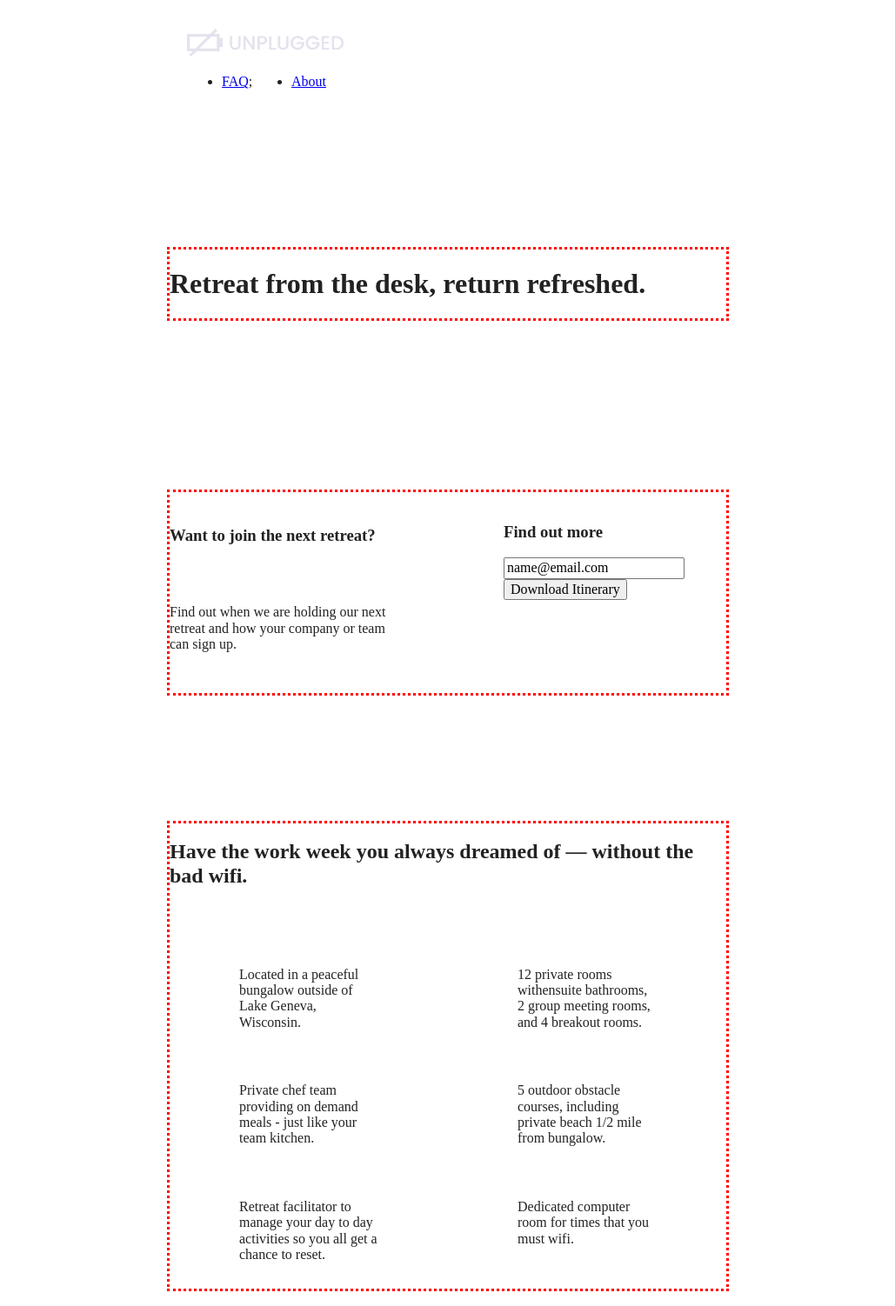
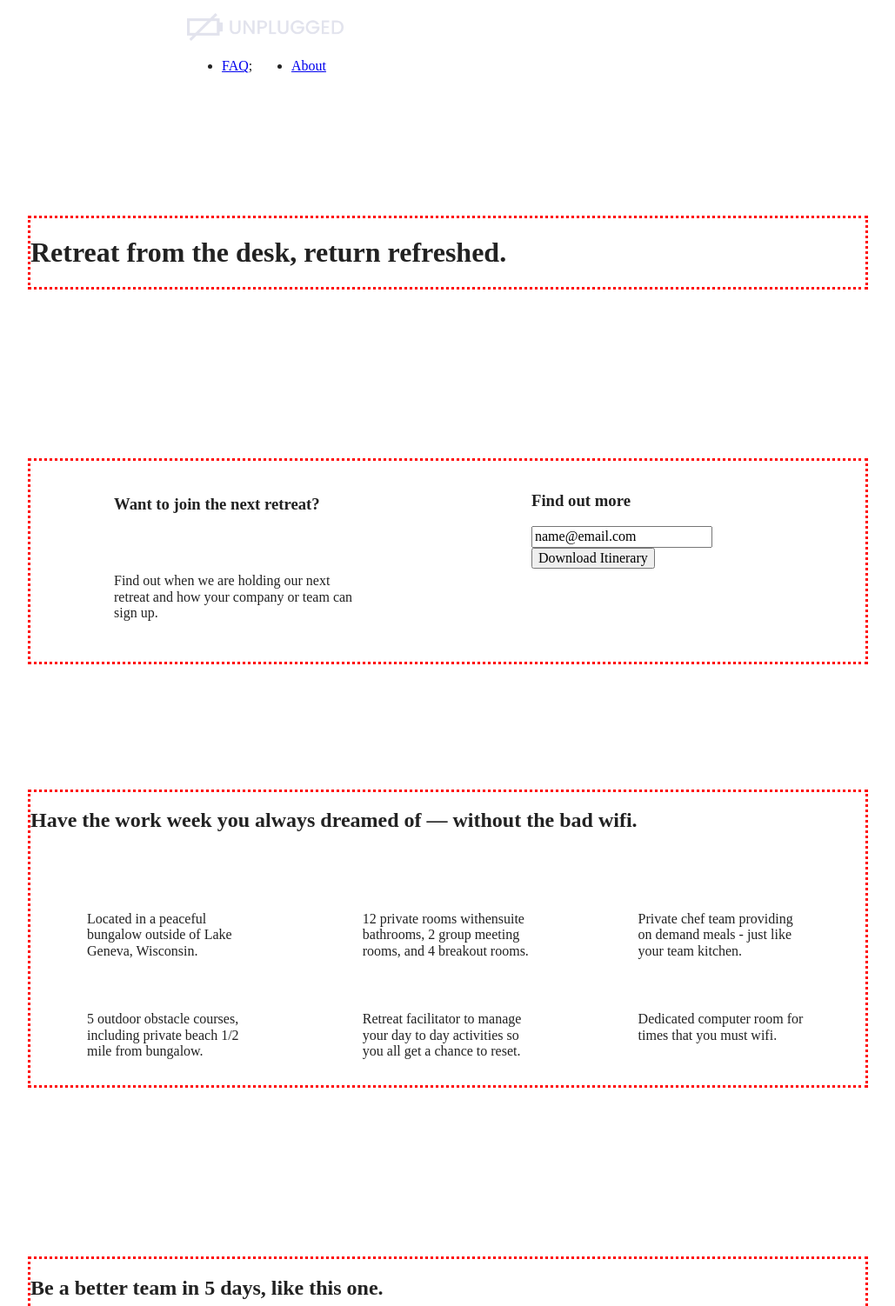
Before and after one commit to cerazo87/unplugged-project, a website built with Parcel: page index.html in a window 1280 px wide. Shown: the top 1502 px of the page at 87% size, without its empty margins (125-1154 px from the left). Built offline with nearby package versions, Linux system fonts and the light colour scheme.

Commit message:
Added Desktop css

```diff
--- a/css/main.css
+++ b/css/main.css
@@ -604,7 +604,7 @@ aside .content-wrapper .form {
 }
 
 .features .features-item-description {
-  width: 50%;
+  width: 62%;
 }
 
 .reviews article {
@@ -676,6 +676,64 @@ footer .copyright {
 
 @media only screen and (min-width: 1200px) {
   /*Desktop Styles here*/
+
+.content-wrapper {
+  max-width: 960px;
+}
+
+/* General styles */
+  .content-wrapper {
+    max-width: 960px;
+  }
+
+  /* Header */
+  header {
+    padding: 15px 0;
+  }
+
+  /* Hero */
+  .hero-area h1 {
+    width: 80%;
+  }
+
+  /* Aside */
+  aside .content-wrapper {
+    justify-content: space-around;
+  }
+
+  aside .content-wrapper .form-description,
+  aside .content-wrapper .form {
+    width: 30%;
+  }
+
+  /* Features */
+
+  .features h2 {
+    width: 90%;
+  }
+
+  .features article {
+    flex-basis: 33%;
+  }
+
+  /* Reviews */
+  .reviews article div {
+    width: 42%;
+  }
+
+  /*About Page */
+
+  .mission h2,
+  .contact-section .content-wrapper h2 {
+    width: 95%;
+  }
+
+  /* FAQ Page*/
+  .faq h2 {
+    width: 100%;
+  }
+
+}
 
 
 
--- a/index.html
+++ b/index.html
@@ -26,7 +26,7 @@
   <header>
   <!-- Add your site or application content here -->
     <div>
-      <a href="unpluggedlogo"><img src="img/unpluggedlogo.png" alt="unplugged logo"></a>
+      <a href="unpluggedlogo"><img src="img/unpluggedlogo.png" alt="unplugged-logo"></a>
         <div class="header-divider">
       </div>
         <nav>
```
